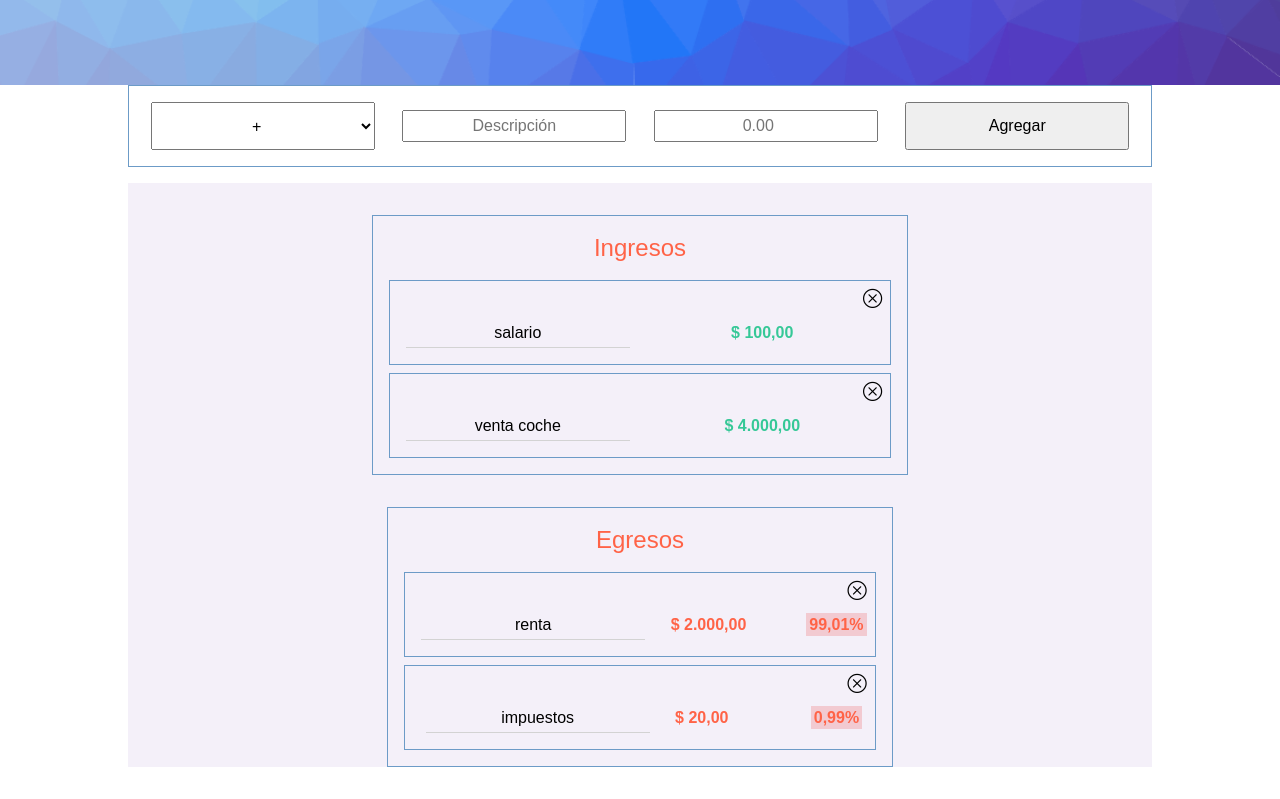
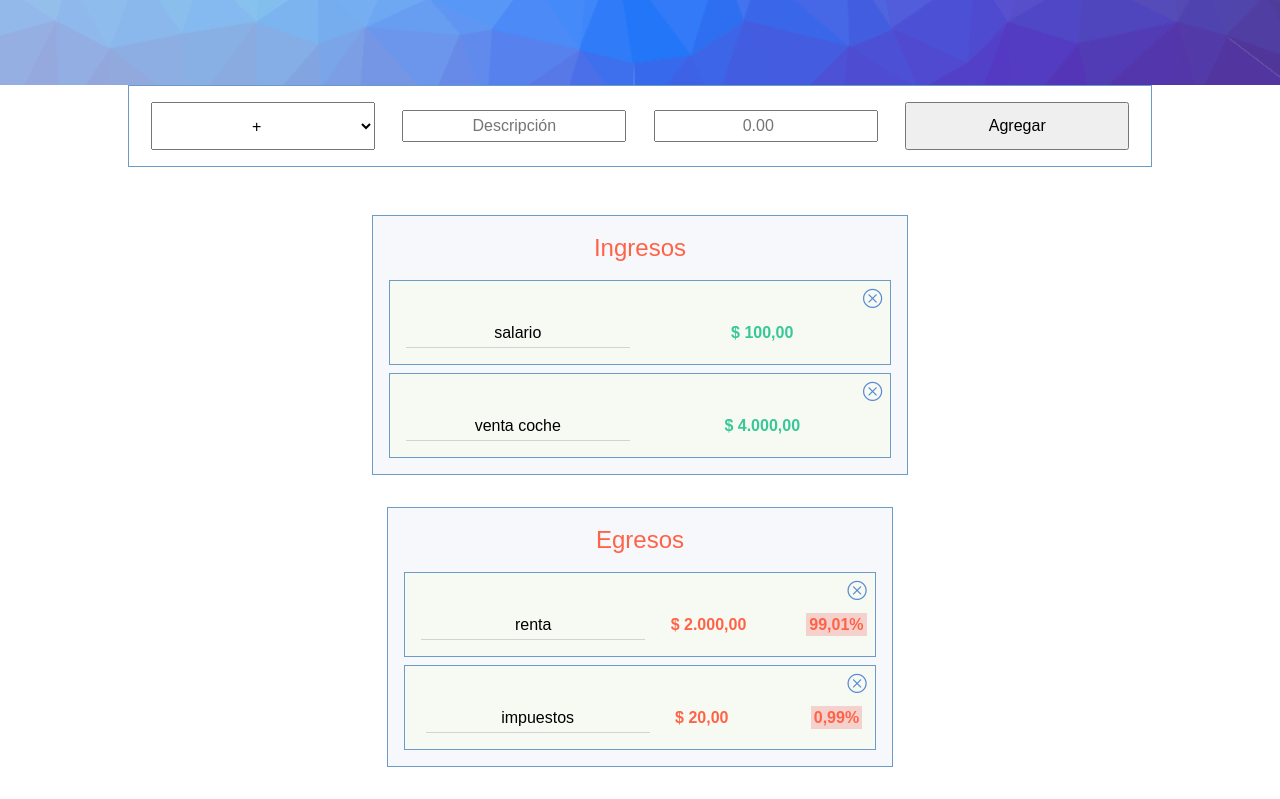
Before and after one commit to mickyrendon/presupuesto, a plain HTML site: page index.html in a window 1280 px wide. Shown: the part 315-1114 px from the top of the page. Before the commit the page ends 1082 px from the top, so only its background shows below. Drawn offline with nearby package versions, Linux system fonts and the light colour scheme.

Commit message:
color y hover a la clase ".close" y bgcolor a las listas

```diff
--- a/css/styles.css
+++ b/css/styles.css
@@ -21,11 +21,16 @@ ol{
 li{
     margin: 0.5rem;
     text-align: end;
+    background-color: rgba(250, 250, 210, 0.205);
 }
 .close{
     /* width:2rem; */
     border: none;
     background-color:transparent;
+    color: rgb(85, 139, 209);
+}
+.close:hover{
+    color: tomato;
 }
 /* poner un hover y efecto */
 /* probando si se a hecho push en el github */
@@ -106,14 +111,17 @@ h1{
     display: flex;
     flex-flow:column wrap;
     justify-content: space-around;
-    background-color: rgba(231, 220, 241, 0.438);
+    /* background-color: rgba(231, 220, 241, 0.438); */
 }
 .ingresos{
     margin: 2rem 0;
 }
-
+.egresos{
+    margin-bottom: 2rem;
+}
 .ingresos, .egresos{
     padding: 0;
+    background-color: rgba(176, 196, 222, 0.116);
 }
 .input-text{
     background:none;
```
